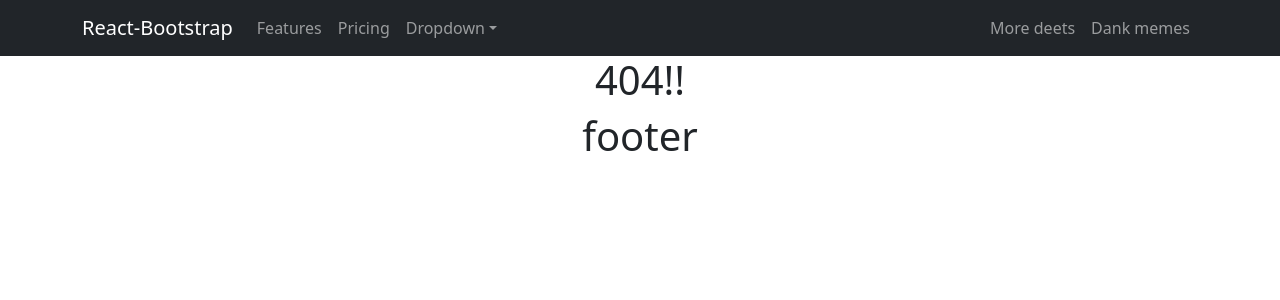
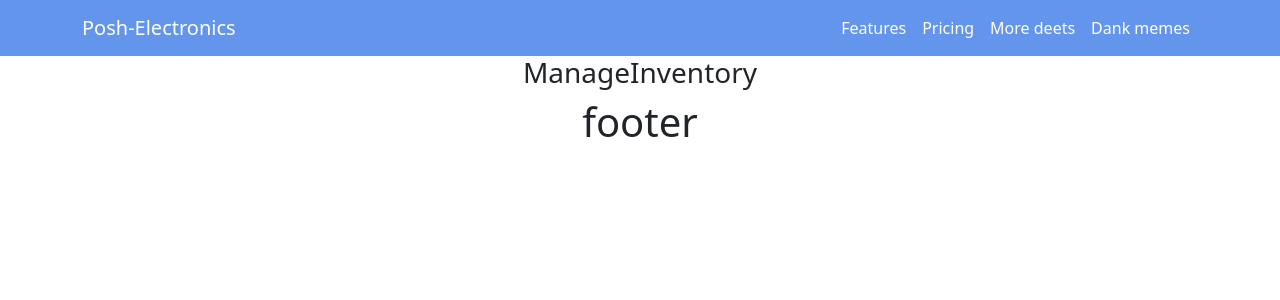
Before and after one commit to Yasmin-Akhter/Posh-electronics, a React (Create React App) app: page /manage in a window 1280 px wide. Before the commit this address had no page. Shown: the top 300 px of the page. Built offline with nearby package versions, Linux system fonts and the light colour scheme.

Commit message:
route added

```diff
--- a/src/App.js
+++ b/src/App.js
@@ -1,7 +1,12 @@
 
 import { Route, Routes } from 'react-router-dom';
 import './App.css';
+import AddInventory from './Pages/AddInventory/AddInventory';
+import Blogs from './Pages/Blogs/Blogs';
 import Home from './Pages/Home/Home';
+import InventoryDetails from './Pages/InventoryDetails/InventoryDetails';
+import ManageInventory from './Pages/ManageInventory/ManageInventory';
+import MyItem from './Pages/MyItem/MyItem';
 import NotFound from './Pages/NotFound/NotFound';
 import Footer from './Pages/Shared/Footer/Footer';
 import Header from './Pages/Shared/Header/Header';
@@ -14,6 +19,11 @@ function App() {
       <Routes>
         <Route path="/" element={<Home></Home>}></Route>
         <Route path="/home" element={<Home></Home>}></Route>
+        <Route path="/add" element={<AddInventory></AddInventory>}></Route>
+        <Route path="/manage" element={<ManageInventory></ManageInventory>}></Route>
+        <Route path="/details" element={<InventoryDetails></InventoryDetails>}></Route>
+        <Route path="/myItem" element={<MyItem></MyItem>}></Route>
+        <Route path="/blogs" element={<Blogs></Blogs>}></Route>
         <Route path="*" element={<NotFound></NotFound>}></Route>
       </Routes>
       <Footer></Footer>
--- /dev/null
+++ b/src/Pages/AddInventory/AddInventory.js
@@ -0,0 +1,11 @@
+import React from 'react';
+
+const AddInventory = () => {
+    return (
+        <div>
+            <h1>Add</h1>
+        </div>
+    );
+};
+
+export default AddInventory;
--- /dev/null
+++ b/src/Pages/Blogs/Blogs.js
@@ -0,0 +1,11 @@
+import React from 'react';
+
+const Blogs = () => {
+    return (
+        <div>
+            <p>Blogs</p>
+        </div>
+    );
+};
+
+export default Blogs;
--- /dev/null
+++ b/src/Pages/InventoryDetails/InventoryDetails.js
@@ -0,0 +1,11 @@
+import React from 'react';
+
+const InventoryDetails = () => {
+    return (
+        <div>
+            <h1>Inventory Details</h1>
+        </div>
+    );
+};
+
+export default InventoryDetails;
--- /dev/null
+++ b/src/Pages/ManageInventory/ManageInventory.js
@@ -0,0 +1,11 @@
+import React from 'react';
+
+const ManageInventory = () => {
+    return (
+        <div>
+            <h3>ManageInventory</h3>
+        </div>
+    );
+};
+
+export default ManageInventory;
--- /dev/null
+++ b/src/Pages/MyItem/MyItem.js
@@ -0,0 +1,11 @@
+import React from 'react';
+
+const MyItem = () => {
+    return (
+        <div>
+            <h1>My Item</h1>
+        </div>
+    );
+};
+
+export default MyItem;
--- /dev/null
+++ b/src/Pages/Shared/Header/Header.css
@@ -0,0 +1,8 @@
+nav {
+    background-color: cornflowerblue;
+
+}
+
+nav .container {
+    color: aliceblue;
+}
--- a/src/Pages/Shared/Header/Header.js
+++ b/src/Pages/Shared/Header/Header.js
@@ -1,38 +1,34 @@
 import React from 'react';
 import { Container, Nav, Navbar, NavDropdown } from 'react-bootstrap';
 import { Link } from 'react-router-dom';
+import './Header.css';
 
 const Header = () => {
     return (
-        <div>
+        <nav>
 
 
-            <Navbar collapseOnSelect expand="lg" bg="dark" variant="dark">
+            <Navbar collapseOnSelect expand="lg" >
                 <Container>
-                    <Navbar.Brand href="#home">React-Bootstrap</Navbar.Brand>
+                    <Navbar.Brand href="#home" className='text-white'>Posh-Electronics</Navbar.Brand>
                     <Navbar.Toggle aria-controls="responsive-navbar-nav" />
                     <Navbar.Collapse id="responsive-navbar-nav">
                         <Nav className="me-auto">
-                            <Nav.Link href="#features">Features</Nav.Link>
-                            <Nav.Link href="#pricing">Pricing</Nav.Link>
-                            <NavDropdown title="Dropdown" id="collasible-nav-dropdown">
-                                <NavDropdown.Item href="#action/3.1">Action</NavDropdown.Item>
-                                <NavDropdown.Item href="#action/3.2">Another action</NavDropdown.Item>
-                                <NavDropdown.Item href="#action/3.3">Something</NavDropdown.Item>
-                                <NavDropdown.Divider />
-                                <NavDropdown.Item href="#action/3.4">Separated link</NavDropdown.Item>
-                            </NavDropdown>
+
                         </Nav>
                         <Nav>
-                            <Nav.Link href="#deets">More deets</Nav.Link>
-                            <Nav.Link eventKey={2} href="#memes">
+                            <Nav.Link href="#features" className='text-white'>Features</Nav.Link>
+                            <Nav.Link href="#pricing" className='text-white'>Pricing</Nav.Link>
+
+                            <Nav.Link href="#deets" className='text-white'>More deets</Nav.Link>
+                            <Nav.Link eventKey={2} href="#memes" className='text-white'>
                                 Dank memes
                             </Nav.Link>
                         </Nav>
                     </Navbar.Collapse>
                 </Container>
             </Navbar>
-        </div>
+        </nav>
     );
 };
 
```
